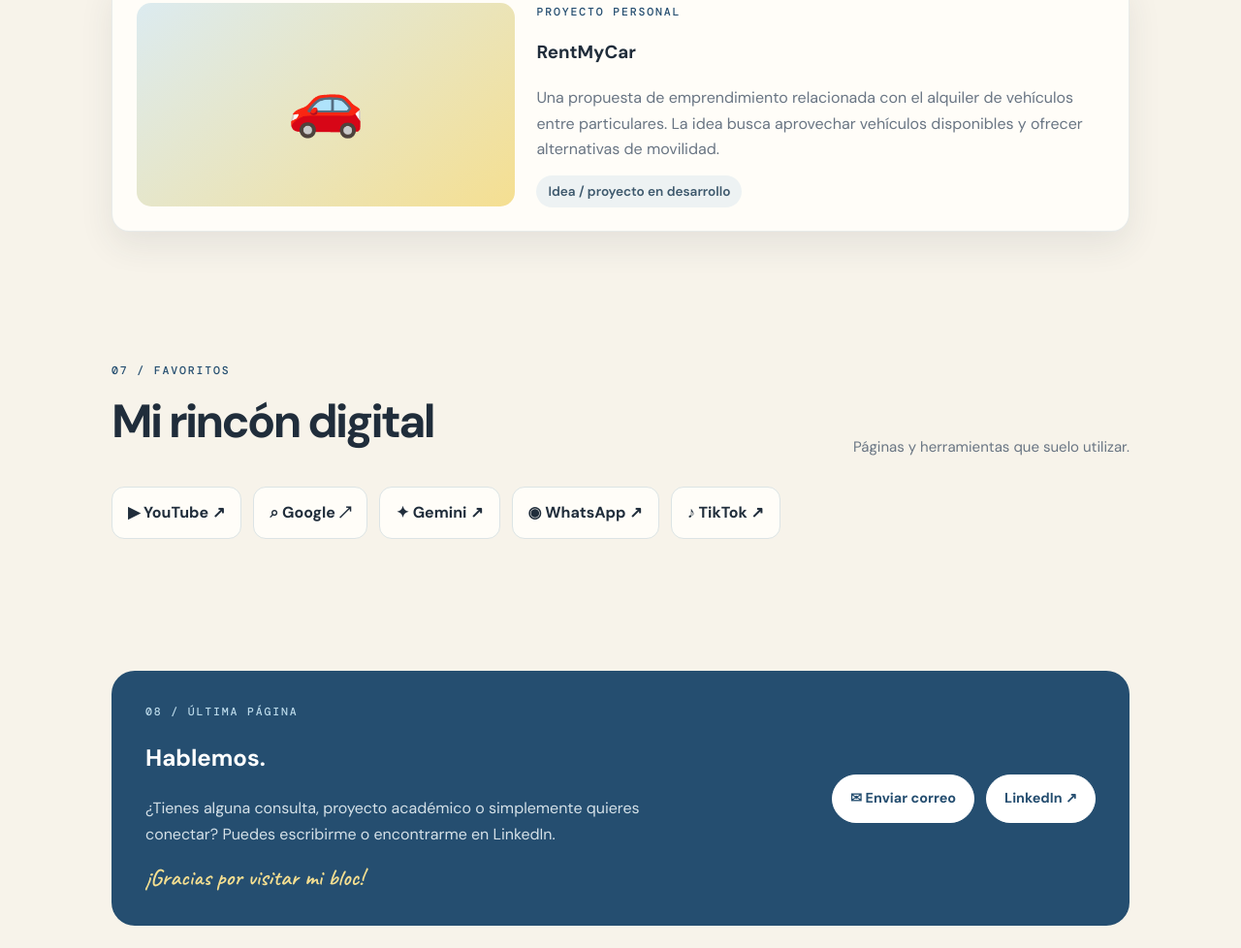
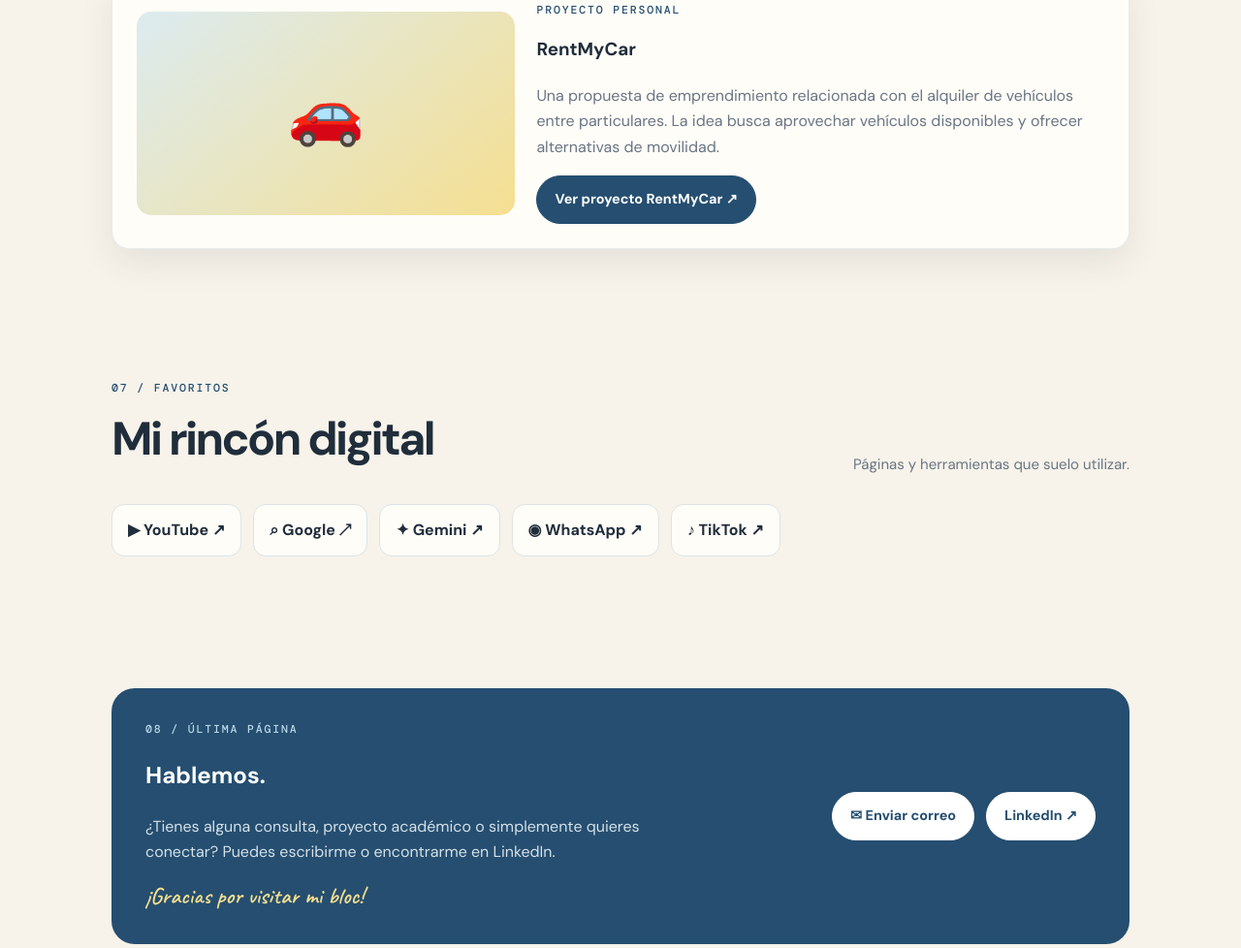
Before and after one commit to diegohuamanivilca-commits/Diego-Gabriel-Huamani-Vilca, a plain HTML site: page index.html in a window 1280 px wide. Shown: the part 4046-5024 px from the top of the page at 97% size. Drawn offline with nearby package versions, Linux system fonts and the light colour scheme.

Commit message:
Corregir enlace del proyecto RentMyCar
Co-authored-by: Copilot <223556219+Copilot@users.noreply.github.com>

```diff
--- a/index.html
+++ b/index.html
@@ -260,7 +260,7 @@
           <div class="project-art" aria-hidden="true">🚗</div>
           <div><div class="eyebrow">Proyecto personal</div><h3>RentMyCar</h3>
             <p>Una propuesta de emprendimiento relacionada con el alquiler de vehículos entre particulares. La idea busca aprovechar vehículos disponibles y ofrecer alternativas de movilidad.</p>
-            <span class="chip">Idea / proyecto en desarrollo</span>
+            <a class="btn primary" href="https://casual-easel-46687321.figma.site" target="_blank" rel="noopener" aria-label="Abrir el proyecto RentMyCar en Figma">Ver proyecto RentMyCar ↗</a>
           </div>
         </article>
       </section>
```
